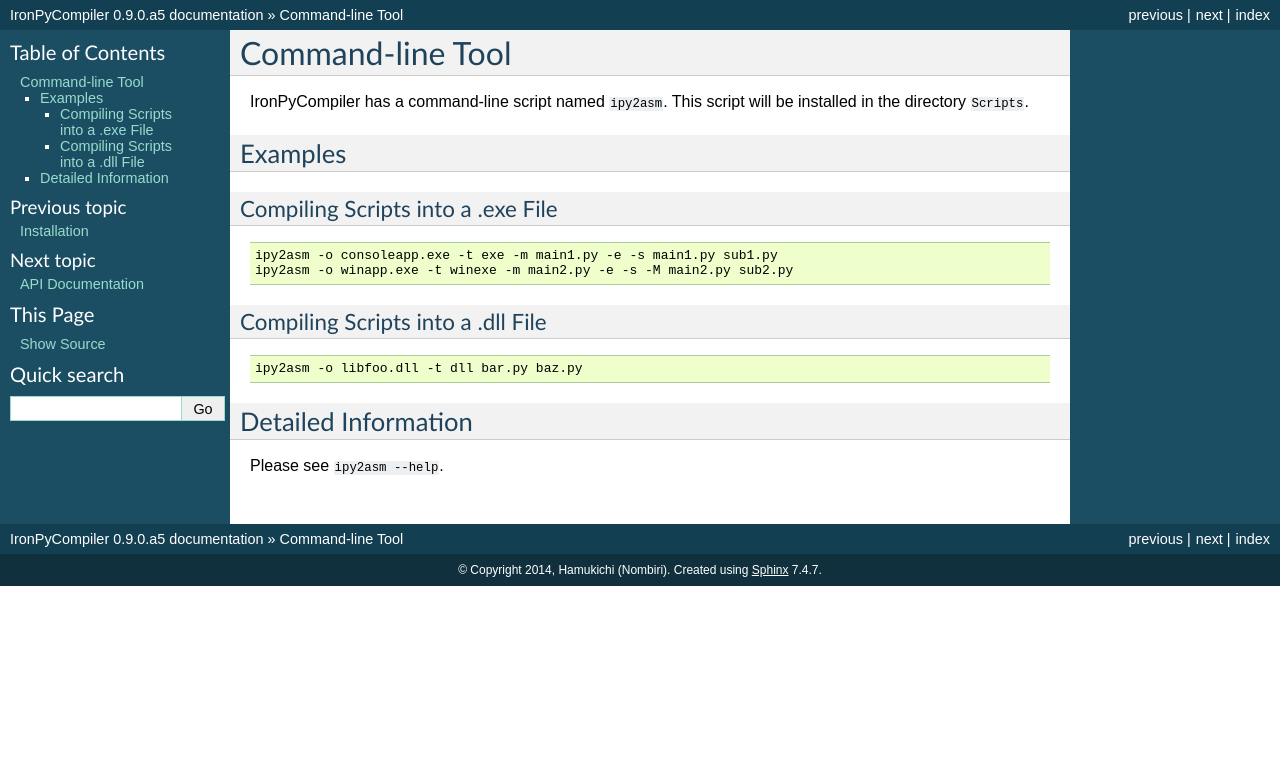
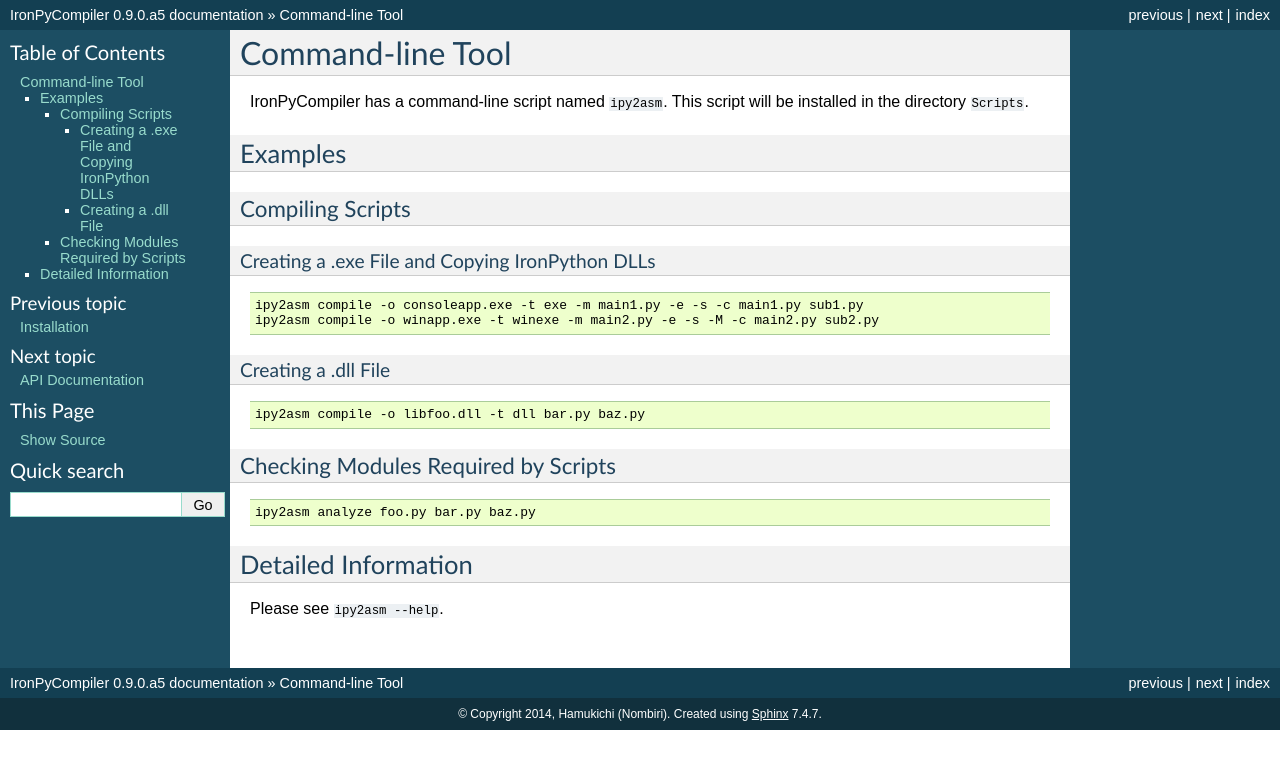
Before and after one commit to hamukichi/ironpycompiler, a Sphinx documentation site: the page built from doc/command-line.rst, in a window 1280 px wide. Shown: the top 769 px of the page. Built offline with Sphinx 7.4.7, drawn with Linux system fonts in a browser that asks for light colours.

Commit message:
Corrected command-line.rst

```diff
--- a/doc/command-line.rst
+++ b/doc/command-line.rst
@@ -7,20 +7,31 @@
 Examples
 --------
 
-Compiling Scripts into a .exe File
-^^^^^^^^^^^^^^^^^^^^^^^^^^^^^^^^^^
+Compiling Scripts
+^^^^^^^^^^^^^^^^^
 
-.. code-block:: bat
+Creating a .exe File and Copying IronPython DLLs
+~~~~~~~~~~~~~~~~~~~~~~~~~~~~~~~~~~~~~~~~~~~~~~~~
 
-   ipy2asm -o consoleapp.exe -t exe -m main1.py -e -s main1.py sub1.py
-   ipy2asm -o winapp.exe -t winexe -m main2.py -e -s -M main2.py sub2.py
+.. code-block:: none
 
-Compiling Scripts into a .dll File
-^^^^^^^^^^^^^^^^^^^^^^^^^^^^^^^^^^
+   ipy2asm compile -o consoleapp.exe -t exe -m main1.py -e -s -c main1.py sub1.py
+   ipy2asm compile -o winapp.exe -t winexe -m main2.py -e -s -M -c main2.py sub2.py
 
-.. code-block:: bat
+Creating a .dll File
+~~~~~~~~~~~~~~~~~~~~
 
-   ipy2asm -o libfoo.dll -t dll bar.py baz.py
+.. code-block:: none
+
+   ipy2asm compile -o libfoo.dll -t dll bar.py baz.py
+
+
+Checking Modules Required by Scripts
+^^^^^^^^^^^^^^^^^^^^^^^^^^^^^^^^^^^^
+
+.. code-block:: none
+
+   ipy2asm analyze foo.py bar.py baz.py
 
 Detailed Information
 --------------------
```
